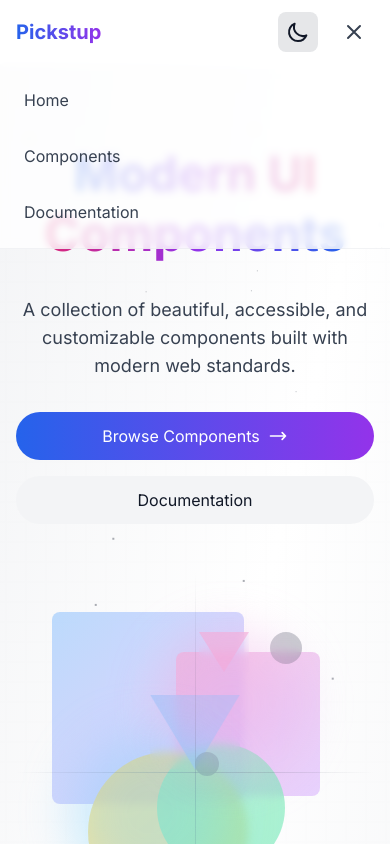
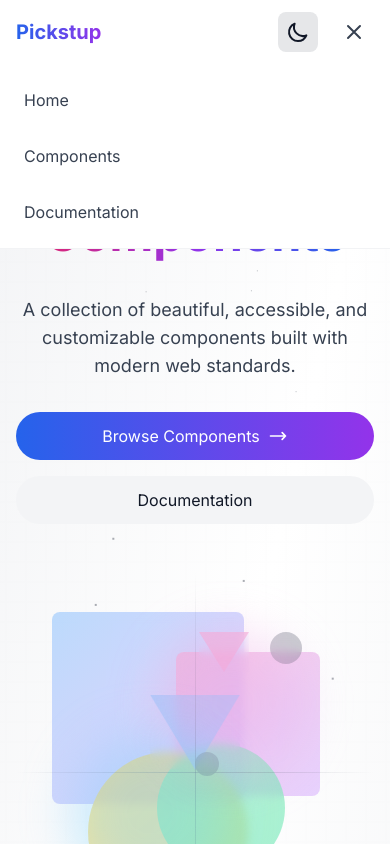
Before and after one commit to milar111/pickstup, a Next.js app: page / in a window 390 px wide. Both pictures are taken after a click on the button "Open main menu". Shown: the top 844 px of the page. Built offline with nearby package versions, Linux system fonts and the light colour scheme.

Commit message:
navbar test

```diff
--- a/app/components/Navbar.tsx
+++ b/app/components/Navbar.tsx
@@ -30,7 +30,7 @@
             <ThemeToggle />
           </div>
 
-          <div className="flex md:hidden items-center">
+          <div className="flex items-center md:hidden">
             <ThemeToggle />
             <button
               onClick={() => setIsMenuOpen(!isMenuOpen)}
@@ -60,8 +60,9 @@
           </div>
         </div>
 
-        <div className={`${isMenuOpen ? 'block' : 'hidden'} md:hidden pb-4`}>
-          <div className="flex flex-col space-y-4 pt-4">
+        <div className={`${isMenuOpen ? 'block' : 'hidden'} md:hidden absolute left-0 right-0 top-16 bg-white dark:bg-black border-b border-gray-200/50 dark:border-white/10`}>
+          <div className="px-4 sm:px-6 lg:px-8 py-4">
+            <div className="flex flex-col space-y-4">
               <Link
                 href="/"
                 className="text-gray-700 dark:text-gray-300 hover:text-gray-900 dark:hover:text-white transition-colors px-2 py-2 rounded-md hover:bg-gray-100 dark:hover:bg-white/10"
@@ -86,6 +87,7 @@
             </div>
           </div>
         </div>
+      </div>
     </nav>
   );
 }
```
Lines whose indentation alone changed are shown as unchanged.
